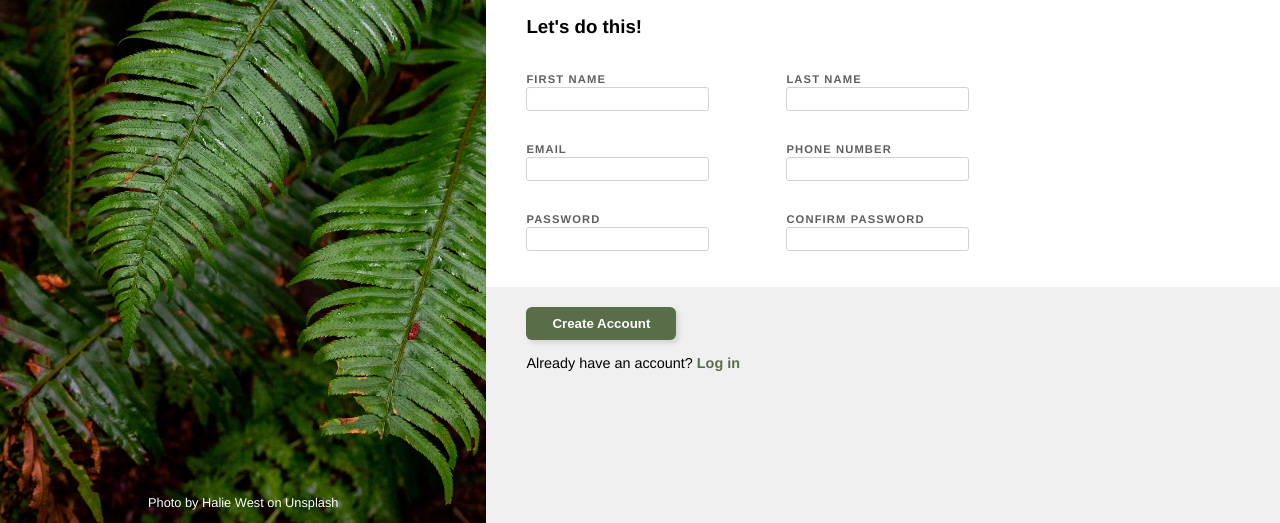
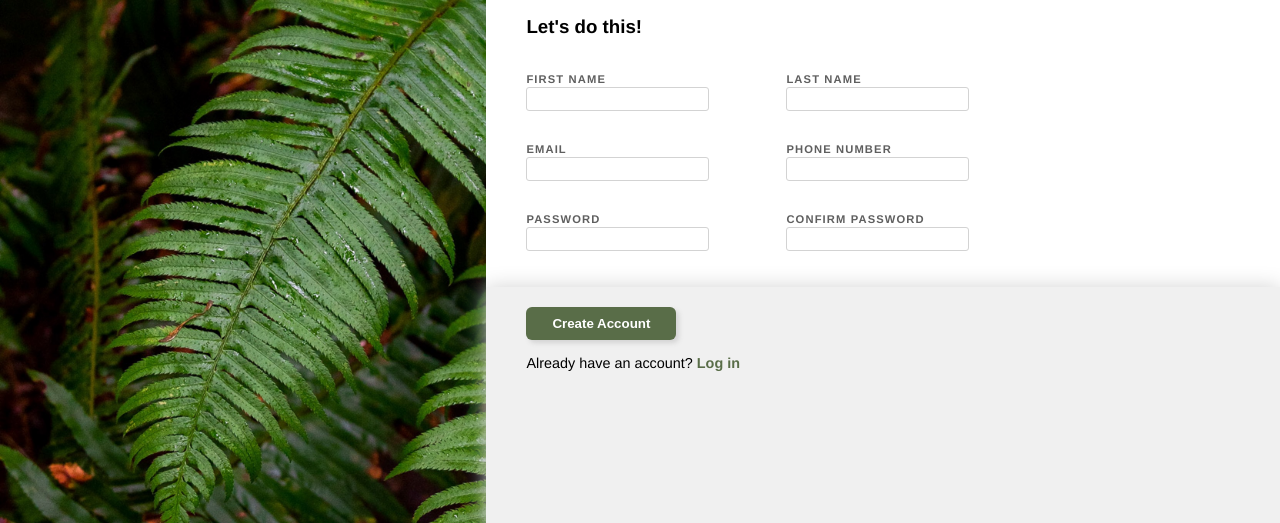
Before and after one commit to roastedfalcon/signup-form, a plain HTML site: page index.html in a window 1280 px wide. Shown: the part 277-800 px from the top of the page. Drawn offline with Linux system fonts and the light colour scheme.

Commit message:
Finalize

```diff
--- a/style.css
+++ b/style.css
@@ -6,7 +6,7 @@
 body {
     display: flex;
     flex-direction: row;
-    height: 100vh;
+    height: 100%;
     margin: 0;
     font-family: Helvetica;
 }
@@ -80,10 +80,12 @@ form > div:first-child{
     display: grid;
     grid-template-columns: 260px 260px;
     padding: 0 0 20px 40px;
+
 }
 
 form > div:last-child {
     flex-grow:  1;
+    box-shadow: 0 0 20px lightgray;
 }
 
 form h3 {
```
